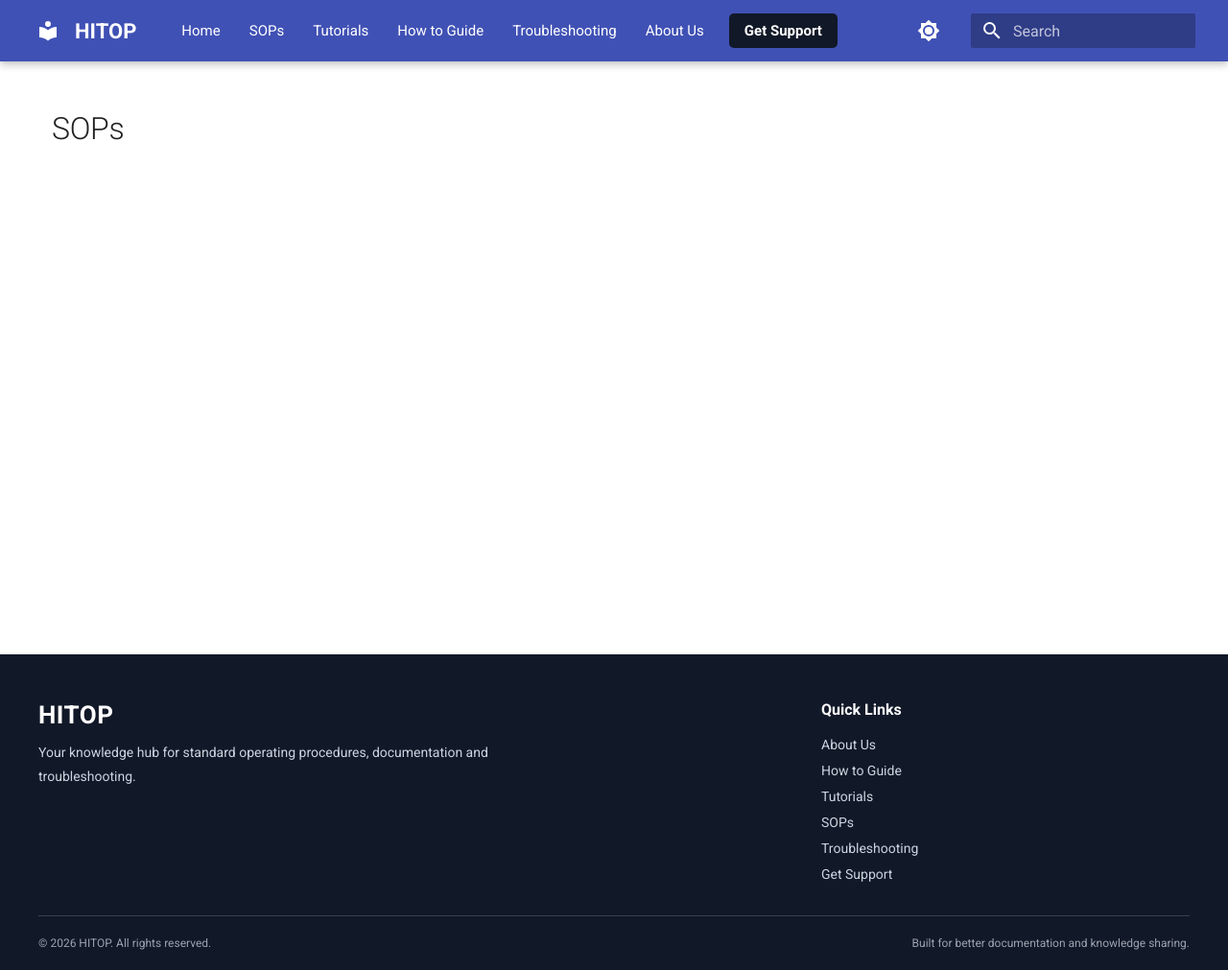
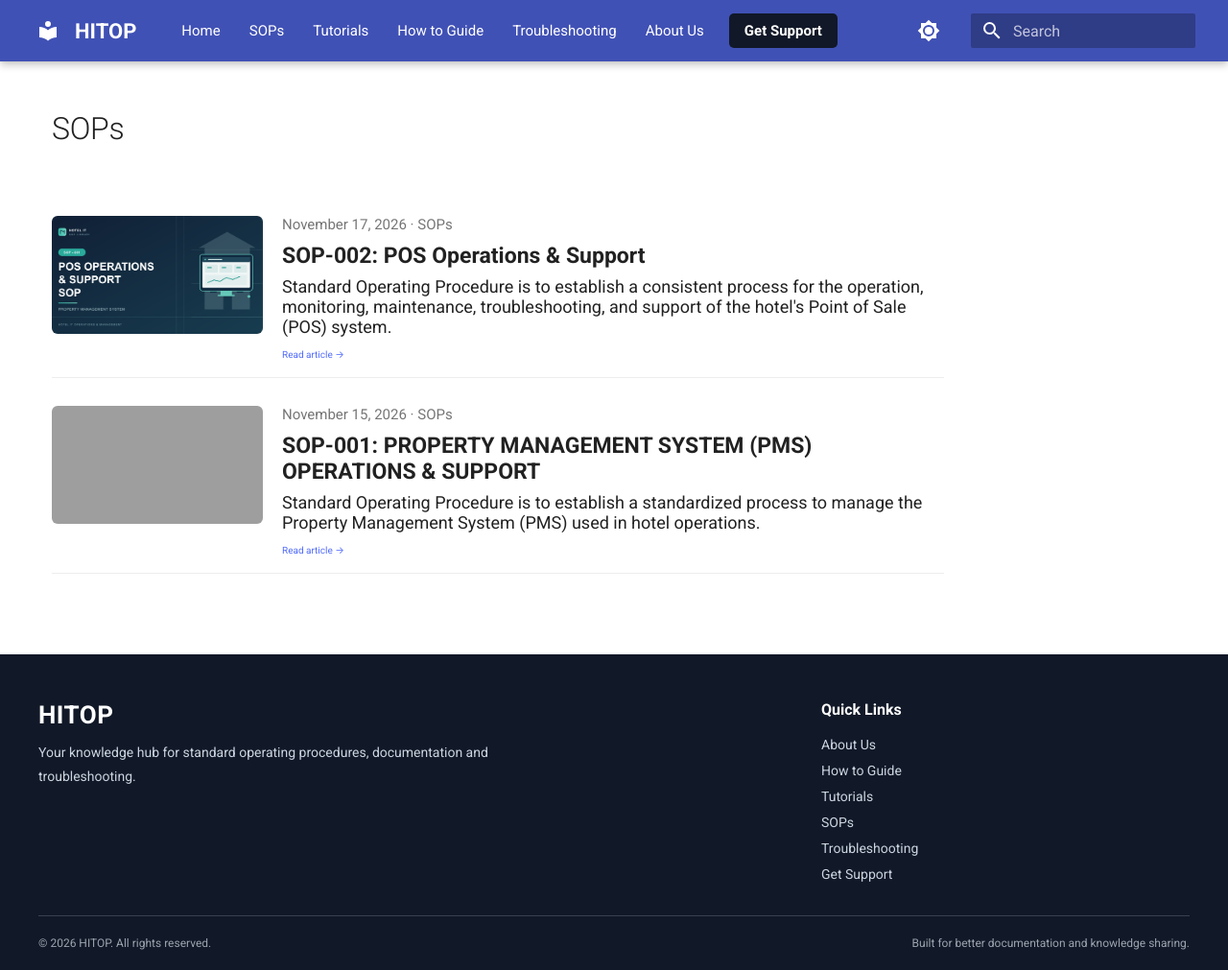
Before and after one commit to Gagan7248/HITOP, an MkDocs documentation site: the page built from docs/category/sops.md, in a window 1280 px wide and 1011 px high. Shown: the whole window at 96% size. Built offline with MkDocs 1.6.1 and Material for MkDocs 9.7.7, drawn with Linux system fonts in a browser that asks for light colours; grey boxes are pictures that could not be loaded.

Commit message:
Update documentation

```diff
--- a/docs/blog/posts/sops/SOP-001 PROPERTY MANAGEMENT SYSTEM (PMS) OPERATIONS & SUPPORT.md
+++ b/docs/blog/posts/sops/SOP-001 PROPERTY MANAGEMENT SYSTEM (PMS) OPERATIONS & SUPPORT.md
@@ -2,7 +2,7 @@
 title: "SOP-001: PROPERTY MANAGEMENT SYSTEM (PMS) OPERATIONS & SUPPORT"
 date: 2026-11-15 11:00:00
 categories:
-  - SOP
+  - SOPs
 description: Standard Operating Procedure is to establish a standardized process to manage the Property Management System (PMS) used in hotel operations.
 thumbnail: images/IT-SOP-001-png
 ---
--- a/docs/blog/posts/sops/SOP-002 POS Operations & Support.md
+++ b/docs/blog/posts/sops/SOP-002 POS Operations & Support.md
@@ -2,7 +2,7 @@
 title: "SOP-002: POS Operations & Support"
 date: 2026-11-17 16:30:00
 categories:
-  - SOP
+  - SOPs
 description: Standard Operating Procedure is to establish a consistent process for the operation, monitoring, maintenance, troubleshooting, and support of the hotel's Point of Sale (POS) system.
 thumbnail: images/IT-SOP-002.png
 ---
```
